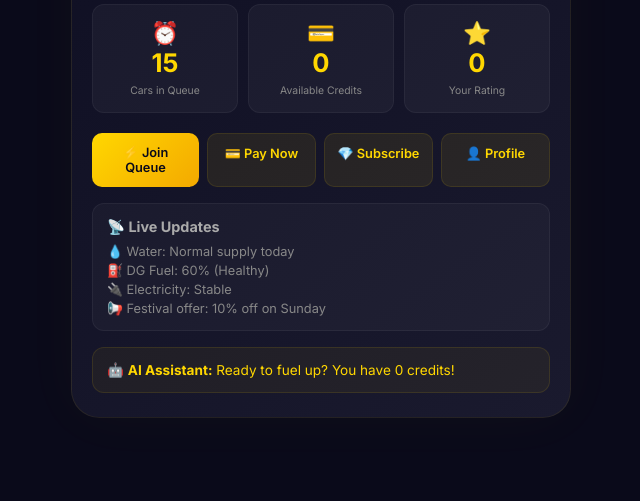
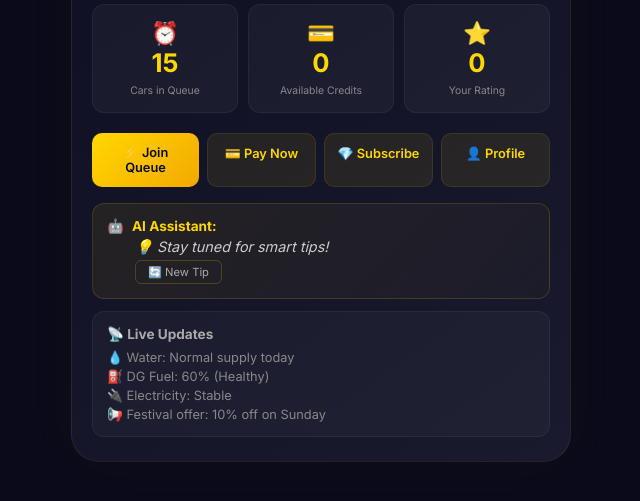
Before and after one commit to PUSHCLASH/skn-apex, a Flask app: template templates/dashboard.html in a window 1280 px wide. Shown: the part 168-669 px from the top of the page, without its empty margins (319-959 px from the left). Run offline with Flask 3, Linux system fonts and the light colour scheme; the template is opened without the code that fills it, so the values that code supplies are empty; some libraries are stand-ins or nearby versions.

Commit message:
Update dashboard.html

```diff
--- a/templates/dashboard.html
+++ b/templates/dashboard.html
@@ -5,7 +5,7 @@
     <div class="dashboard-header">
         <div>
             <h1>Welcome, {{ user.name }}!</h1>
-            <p class="subtitle" style="color:#888; font-size:0.85rem;">{{ user.car_number }}</p>
+            <p style="color:#888; font-size:0.85rem;">{{ user.car_number }}</p>
         </div>
         <div class="star-rating" id="starDisplay"></div>
     </div>
@@ -39,20 +39,28 @@
         <p style="color:#FFD700;">💎 Get VIP treatment! <a href="/subscriptions" style="color:#fff; font-weight:700;">Subscribe now</a></p>
     </div>
 
+    <!-- AI Assistant -->
+    <div style="margin-top: 16px; background: linear-gradient(135deg, rgba(255,215,0,0.08), rgba(255,215,0,0.02)); border-radius: 12px; padding: 14px; border: 1px solid rgba(255,215,0,0.15);">
+        <p style="display:flex; align-items:center; gap:8px; color:#FFD700; font-size:0.85rem; margin-bottom:4px;">
+            🤖 <strong>AI Assistant:</strong>
+        </p>
+        <p id="aiMessage" style="color:#ccc; font-size:0.9rem; margin-left:28px; font-style:italic;">
+            Loading your personalized tip...
+        </p>
+        <button onclick="refreshAI()" style="background:transparent; border:1px solid rgba(255,215,0,0.2); color:#aaa; border-radius:6px; padding:4px 12px; font-size:0.7rem; cursor:pointer; margin-top:4px; margin-left:28px;">
+            🔄 New Tip
+        </button>
+    </div>
+
     <!-- Live Updates -->
-    <div class="live-updates" style="margin-top: 16px; background: rgba(255,255,255,0.03); border-radius: 12px; padding: 14px; border: 1px solid rgba(255,255,255,0.05);">
-        <h3 style="font-size:0.9rem; color:#aaa; margin-bottom:8px;">📡 Live Updates</h3>
+    <div style="margin-top: 12px; background: rgba(255,255,255,0.03); border-radius: 12px; padding: 14px; border: 1px solid rgba(255,255,255,0.05);">
+        <h3 style="font-size:0.85rem; color:#aaa; margin-bottom:8px;">📡 Live Updates</h3>
         <div style="display:flex; flex-direction:column; gap:4px; font-size:0.8rem; color:#888;">
             <p>💧 Water: Normal supply today</p>
             <p>⛽ DG Fuel: 60% (Healthy)</p>
             <p>🔌 Electricity: Stable</p>
             <p>📢 Festival offer: 10% off on Sunday</p>
         </div>
-    </div>
-
-    <!-- AI Assistant -->
-    <div style="margin-top: 16px; background: rgba(255,215,0,0.05); border-radius: 12px; padding: 14px; border: 1px solid rgba(255,215,0,0.1);">
-        <p style="color:#FFD700; font-size:0.85rem;">🤖 <strong>AI Assistant:</strong> <span id="aiMessage">Ready to fuel up? You have {{ user.credits or 0 }} credits!</span></p>
     </div>
 </div>
 
@@ -77,13 +85,20 @@ document.addEventListener('DOMContentLoaded', async function() {
         if (!data.subscription_type) {
             document.getElementById('subscriptionBanner').style.display = 'block';
         }
-        // Update AI message based on credits
-        if (data.credits > 0) {
-            document.getElementById('aiMessage').textContent = `You have ${data.credits} credits! Ready to fuel up? 🚀`;
-        } else {
-            document.getElementById('aiMessage').textContent = 'You have 0 credits. Subscribe to get priority service! 💎';
-        }
     } catch(e) {}
+
+    // Load AI message
+    await refreshAI();
 });
+
+async function refreshAI() {
+    try {
+        const response = await fetch('/api/ai-assistant');
+        const data = await response.json();
+        document.getElementById('aiMessage').textContent = data.message;
+    } catch(e) {
+        document.getElementById('aiMessage').textContent = '💡 Stay tuned for smart tips!';
+    }
+}
 </script>
 {% endblock %}
```
